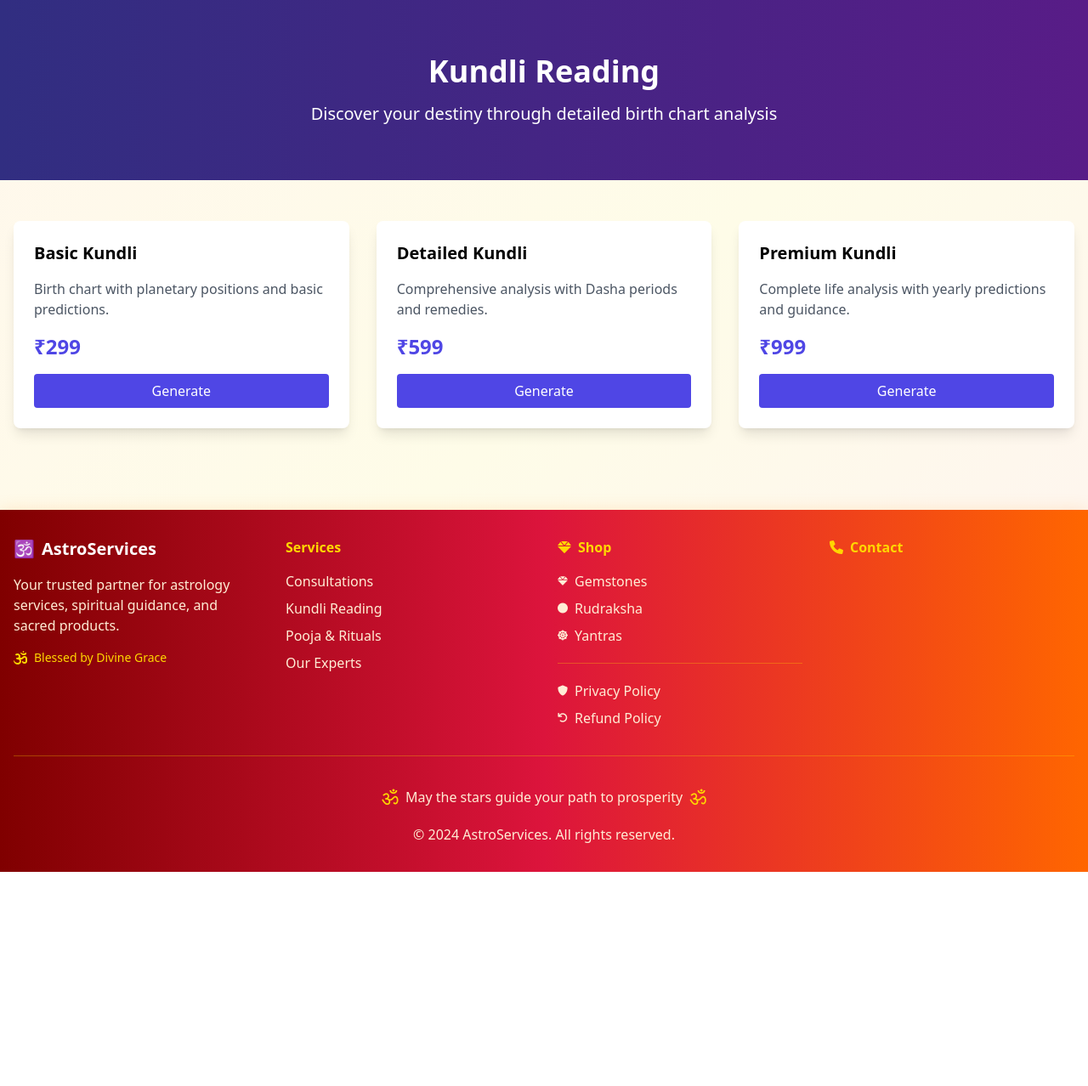
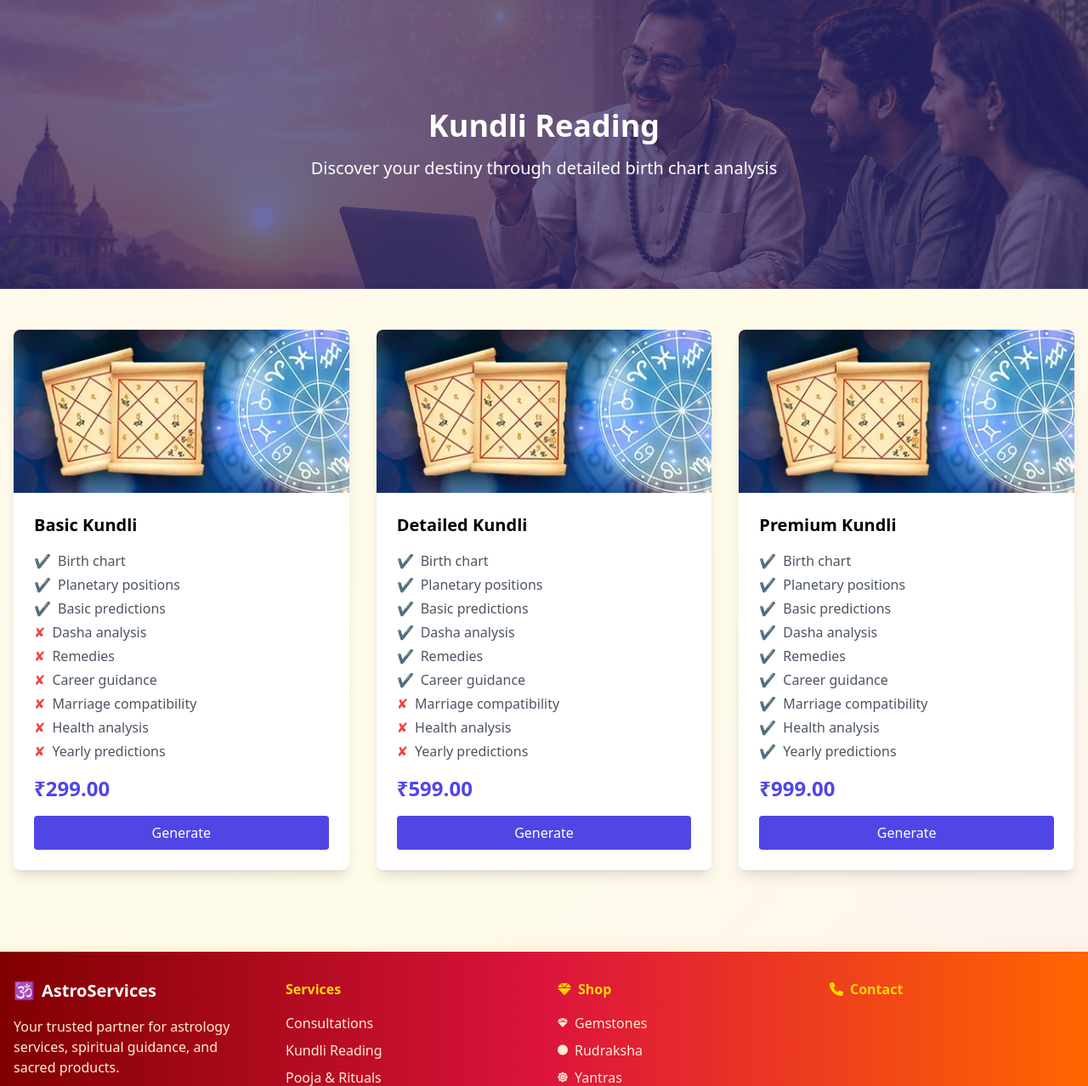
Before and after one commit to mayank-biswari/astrocare, a Laravel app: page /services/kundli in a window 1280 px wide. Shown: the part 92-1370 px from the top of the page at 85% size. Before the commit the page ends 1118 px from the top, so only its background shows below. Run offline with Laravel 12, Linux system fonts and the light colour scheme; data comes from the database, SQL or seed files in the repository; data that the repository does not hold is empty; parts of the project's set-up code (start-up, migrations or seed data) failed here and were passed over; some libraries are stand-ins or nearby versions.

Commit message:
Bug fix 27 05 26 (#33)
* Fixing issue

* Fixing the issue

* Updated the file

* fix: update kundli and services views with new background images

```diff
--- a/resources/views/kundli/create.blade.php
+++ b/resources/views/kundli/create.blade.php
@@ -42,9 +42,9 @@
                     <select id="type" name="type" required
                             class="w-full px-4 py-2 border border-gray-300 rounded-lg focus:ring-2 focus:ring-indigo-500 focus:border-indigo-500">
                         <option value="">Select Kundli Type</option>
-                        <option value="basic" {{ old('type', session('kundli_data.type')) == 'basic' ? 'selected' : '' }}>Basic Kundli - ₹299</option>
-                        <option value="detailed" {{ old('type', session('kundli_data.type')) == 'detailed' ? 'selected' : '' }}>Detailed Kundli - ₹599</option>
-                        <option value="premium" {{ old('type', session('kundli_data.type')) == 'premium' ? 'selected' : '' }}>Premium Kundli - ₹999</option>
+                        <option value="basic" {{ old('type', session('kundli_data.type')) == 'basic' ? 'selected' : '' }}>Basic Kundli - {{ formatPrice(299) }}</option>
+                        <option value="detailed" {{ old('type', session('kundli_data.type')) == 'detailed' ? 'selected' : '' }}>Detailed Kundli - {{ formatPrice(599) }}</option>
+                        <option value="premium" {{ old('type', session('kundli_data.type')) == 'premium' ? 'selected' : '' }}>Premium Kundli - {{ formatPrice(999) }}</option>
                     </select>
                 </div>
 
--- a/resources/views/kundli/index.blade.php
+++ b/resources/views/kundli/index.blade.php
@@ -3,8 +3,9 @@
 @section('title', 'Kundli Reading Services')
 
 @section('content')
-<div class="bg-gradient-to-r from-indigo-900 to-purple-900 text-white py-16">
-    <div class="container mx-auto px-4 text-center">
+<div class="relative overflow-hidden text-white py-16 lg:py-32" style="background: url('{{ asset('images/kundali-service-bg.jpg') }}') center/cover no-repeat;">
+    <div class="absolute inset-0 bg-indigo-900/70"></div>
+    <div class="container mx-auto px-4 text-center relative z-10">
         <h1 class="text-4xl font-bold mb-4">Kundli Reading</h1>
         <p class="text-xl">Discover your destiny through detailed birth chart analysis</p>
     </div>
@@ -12,24 +13,63 @@
 
 <div class="container mx-auto px-4 py-12">
     <div class="grid md:grid-cols-3 gap-8">
-        <div class="bg-white p-6 rounded-lg shadow-lg">
+        <div class="bg-white rounded-lg shadow-lg overflow-hidden">
+            <img src="{{ asset('images/ku_ca_bg_hjk32h4kj23h424.jpg') }}" alt="Basic Kundli" class="w-full h-48 object-cover">
+            <div class="p-6">
                 <h3 class="text-xl font-bold mb-4">Basic Kundli</h3>
-            <p class="text-gray-600 mb-4">Birth chart with planetary positions and basic predictions.</p>
-            <div class="text-2xl font-bold text-indigo-600 mb-4">₹299</div>
+                <ul class="text-gray-600 mb-4 space-y-1">
+                    <li class="flex items-center"><span class="text-green-500 mr-2">✔</span> Birth chart</li>
+                    <li class="flex items-center"><span class="text-green-500 mr-2">✔</span> Planetary positions</li>
+                    <li class="flex items-center"><span class="text-green-500 mr-2">✔</span> Basic predictions</li>
+                    <li class="flex items-center"><span class="text-red-500 mr-2">✘</span> Dasha analysis</li>
+                    <li class="flex items-center"><span class="text-red-500 mr-2">✘</span> Remedies</li>
+                    <li class="flex items-center"><span class="text-red-500 mr-2">✘</span> Career guidance</li>
+                    <li class="flex items-center"><span class="text-red-500 mr-2">✘</span> Marriage compatibility</li>
+                    <li class="flex items-center"><span class="text-red-500 mr-2">✘</span> Health analysis</li>
+                    <li class="flex items-center"><span class="text-red-500 mr-2">✘</span> Yearly predictions</li>
+                </ul>
+                <div class="text-2xl font-bold text-indigo-600 mb-4">{{ formatPrice(299) }}</div>
                 <a href="{{ route('kundli.create') }}" class="bg-indigo-600 text-white px-6 py-2 rounded hover:bg-indigo-700 block text-center">Generate</a>
             </div>
-        <div class="bg-white p-6 rounded-lg shadow-lg">
+        </div>
+        <div class="bg-white rounded-lg shadow-lg overflow-hidden">
+            <img src="{{ asset('images/ku_ca_bg_hjk32h4kj23h424.jpg') }}" alt="Detailed Kundli" class="w-full h-48 object-cover">
+            <div class="p-6">
                 <h3 class="text-xl font-bold mb-4">Detailed Kundli</h3>
-            <p class="text-gray-600 mb-4">Comprehensive analysis with Dasha periods and remedies.</p>
-            <div class="text-2xl font-bold text-indigo-600 mb-4">₹599</div>
+                <ul class="text-gray-600 mb-4 space-y-1">
+                    <li class="flex items-center"><span class="text-green-500 mr-2">✔</span> Birth chart</li>
+                    <li class="flex items-center"><span class="text-green-500 mr-2">✔</span> Planetary positions</li>
+                    <li class="flex items-center"><span class="text-green-500 mr-2">✔</span> Basic predictions</li>
+                    <li class="flex items-center"><span class="text-green-500 mr-2">✔</span> Dasha analysis</li>
+                    <li class="flex items-center"><span class="text-green-500 mr-2">✔</span> Remedies</li>
+                    <li class="flex items-center"><span class="text-green-500 mr-2">✔</span> Career guidance</li>
+                    <li class="flex items-center"><span class="text-red-500 mr-2">✘</span> Marriage compatibility</li>
+                    <li class="flex items-center"><span class="text-red-500 mr-2">✘</span> Health analysis</li>
+                    <li class="flex items-center"><span class="text-red-500 mr-2">✘</span> Yearly predictions</li>
+                </ul>
+                <div class="text-2xl font-bold text-indigo-600 mb-4">{{ formatPrice(599) }}</div>
                 <a href="{{ route('kundli.create') }}" class="bg-indigo-600 text-white px-6 py-2 rounded hover:bg-indigo-700 block text-center">Generate</a>
             </div>
-        <div class="bg-white p-6 rounded-lg shadow-lg">
+        </div>
+        <div class="bg-white rounded-lg shadow-lg overflow-hidden">
+            <img src="{{ asset('images/ku_ca_bg_hjk32h4kj23h424.jpg') }}" alt="Premium Kundli" class="w-full h-48 object-cover">
+            <div class="p-6">
                 <h3 class="text-xl font-bold mb-4">Premium Kundli</h3>
-            <p class="text-gray-600 mb-4">Complete life analysis with yearly predictions and guidance.</p>
-            <div class="text-2xl font-bold text-indigo-600 mb-4">₹999</div>
+                <ul class="text-gray-600 mb-4 space-y-1">
+                    <li class="flex items-center"><span class="text-green-500 mr-2">✔</span> Birth chart</li>
+                    <li class="flex items-center"><span class="text-green-500 mr-2">✔</span> Planetary positions</li>
+                    <li class="flex items-center"><span class="text-green-500 mr-2">✔</span> Basic predictions</li>
+                    <li class="flex items-center"><span class="text-green-500 mr-2">✔</span> Dasha analysis</li>
+                    <li class="flex items-center"><span class="text-green-500 mr-2">✔</span> Remedies</li>
+                    <li class="flex items-center"><span class="text-green-500 mr-2">✔</span> Career guidance</li>
+                    <li class="flex items-center"><span class="text-green-500 mr-2">✔</span> Marriage compatibility</li>
+                    <li class="flex items-center"><span class="text-green-500 mr-2">✔</span> Health analysis</li>
+                    <li class="flex items-center"><span class="text-green-500 mr-2">✔</span> Yearly predictions</li>
+                </ul>
+                <div class="text-2xl font-bold text-indigo-600 mb-4">{{ formatPrice(999) }}</div>
                 <a href="{{ route('kundli.create') }}" class="bg-indigo-600 text-white px-6 py-2 rounded hover:bg-indigo-700 block text-center">Generate</a>
             </div>
         </div>
     </div>
+</div>
 @endsection
```
Also changed, not shown: resources/views/services/index.blade.php (+8 -8 lines), public/images/ku_ca_bg_hjk32h4kj23h424.jpg (added), public/images/kundali-service-bg.jpg (added). Lines whose indentation alone changed are shown as unchanged.
